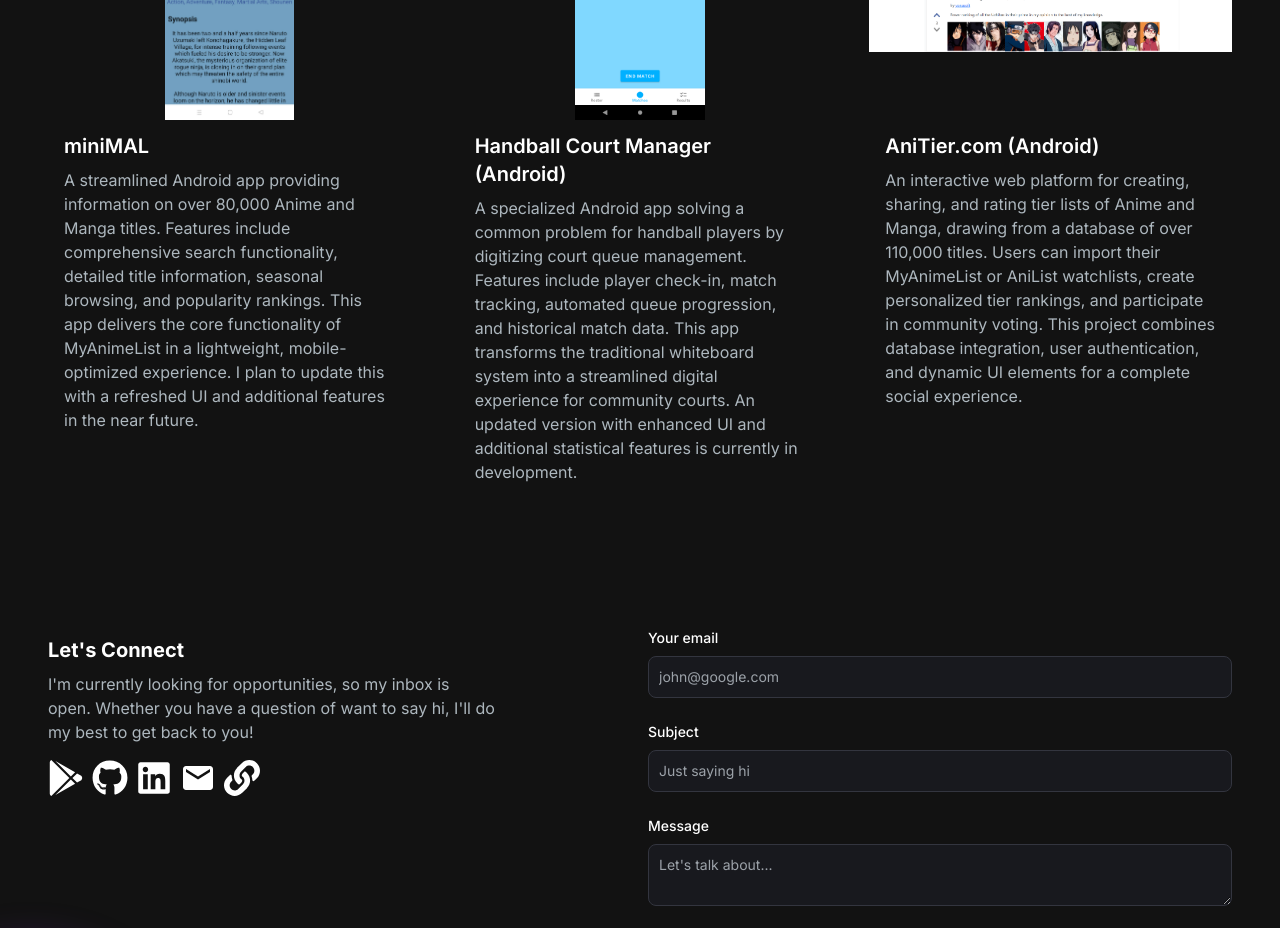
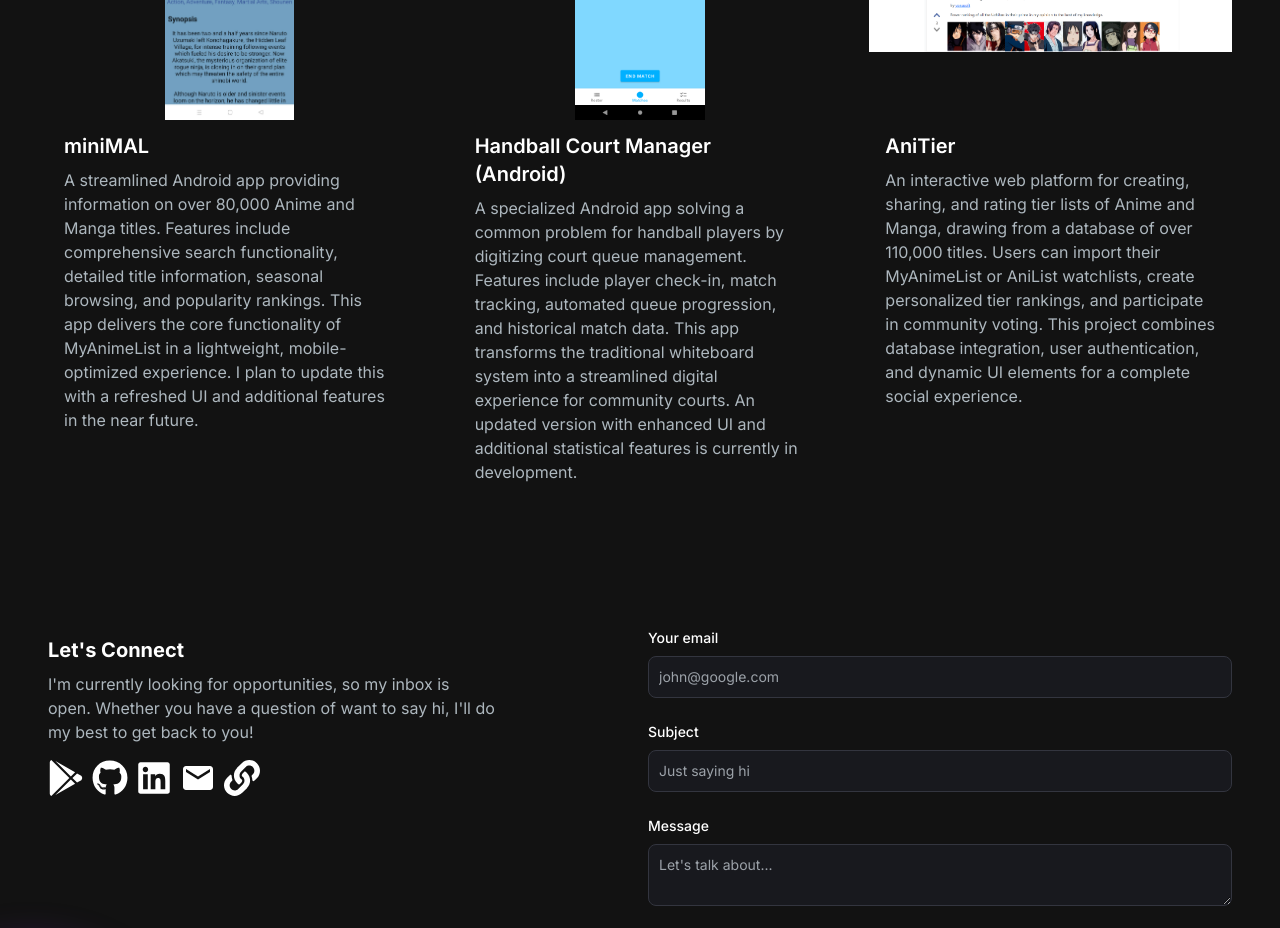
Before and after one commit to yonasoft/portfolio, a Next.js app: page / in a window 1280 px wide. Shown: the part 2300-3228 px from the top of the page. Built offline with nearby package versions, Linux system fonts and the light colour scheme.

Commit message:
updated projects name

```diff
--- a/src/components/ProjectsSection.tsx
+++ b/src/components/ProjectsSection.tsx
@@ -62,7 +62,7 @@ const projectsData = [
 
   {
     id: 6,
-    title: 'AniTier.com (Android)',
+    title: 'AniTier',
     description:
       'An interactive web platform for creating, sharing, and rating tier lists of Anime and Manga, drawing from a database of over 110,000 titles. Users can import their MyAnimeList or AniList watchlists, create personalized tier rankings, and participate in community voting. This project combines database integration, user authentication, and dynamic UI elements for a complete social experience.',
     image: '/images/projects/anitier.png',
```
